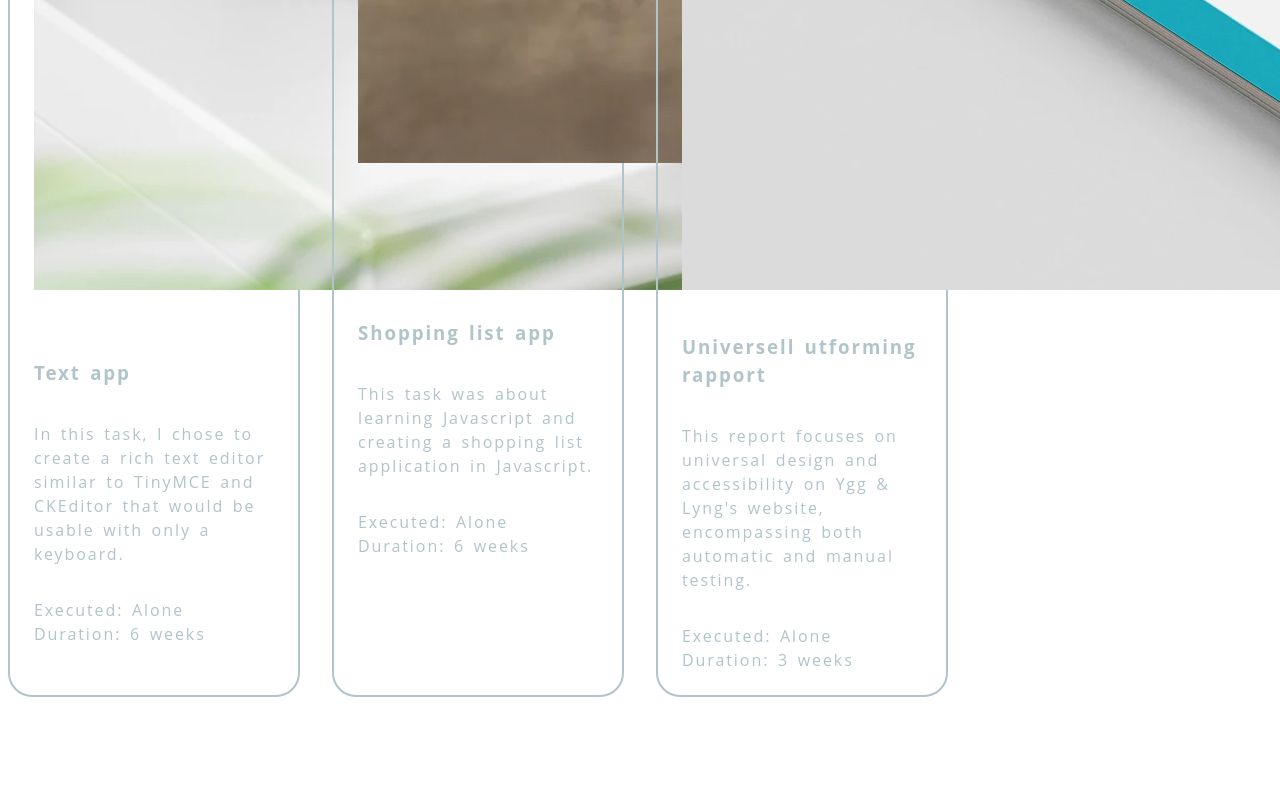
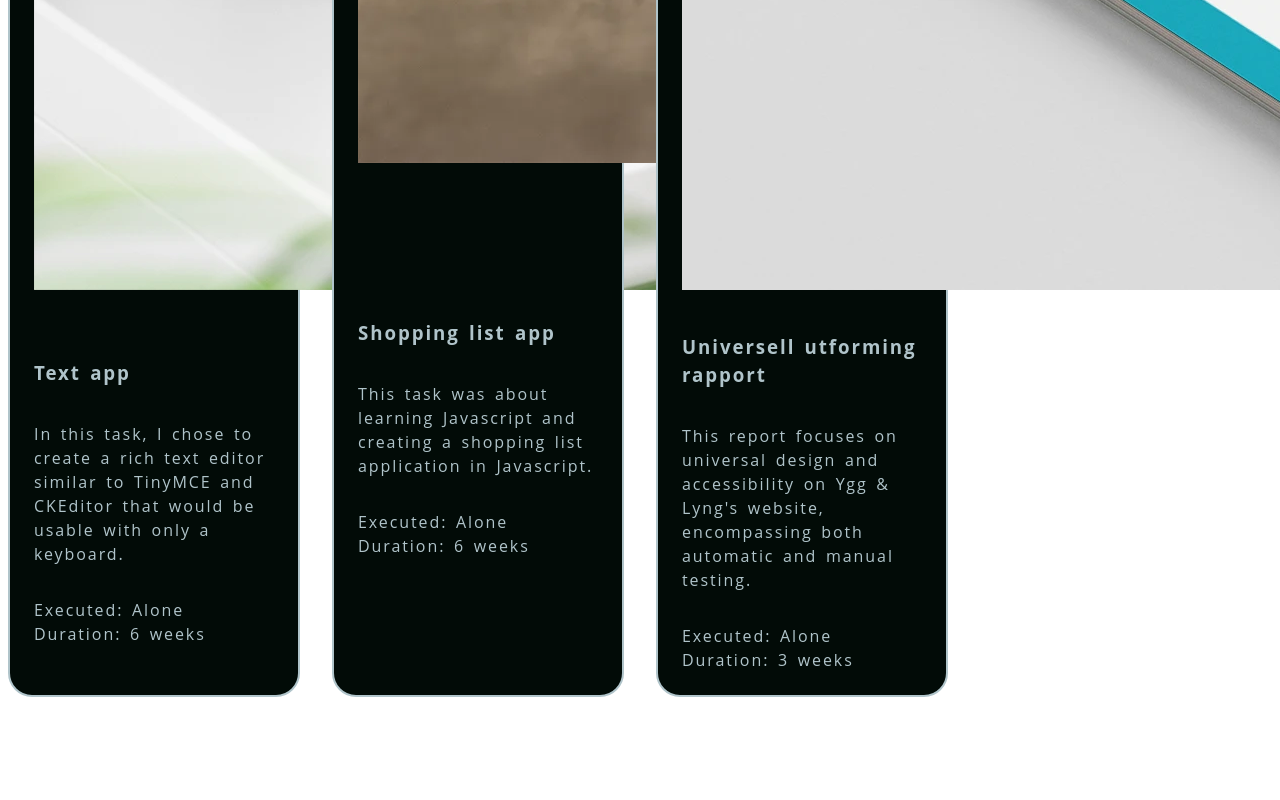
Before and after one commit to syver-syver/FID2101-1_Tema_9, a SvelteKit app: page /en in a window 1280 px wide. Shown: the part 1412-2212 px from the top of the page. Built offline with nearby package versions, Linux system fonts and the light colour scheme.

Commit message:
added schema markup

```diff
--- a/src/lib/components/card/card.css
+++ b/src/lib/components/card/card.css
@@ -1,4 +1,4 @@
-.card{
+.card {
   display: grid;
   grid-template-columns: repeat(auto-fit, minmax(200px, 1fr));
   gap: 24px;
@@ -9,6 +9,47 @@
   color: var(--primary-text);
   transform-style: preserve-3d;
   transition: border 300ms ease, transform 300ms linear;
+  background-color: var(--primary-background);
+}
+
+.card::after {
+  content: "";
+  width: 95%;
+  height: 95%;
+  position: absolute;
+  background-color: transparent;
+  top: 50%;
+  left: 50%;
+  filter: blur(20px);
+  transform: translate(-50%, -45%) perspective(500px) translateZ(-50px);
+  transition: background-color 300ms ease;
+  opacity: 0.2;
+}
+
+.card::before {
+  content: "";
+  position: absolute;
+  width: 130%;
+  height: 110%;
+  top: 50%;
+  left: 50%;
+  transform: translate(-50%, -45%) perspective(500px) translateZ(-50px);
+  border-radius: var(--border-radius);
+  z-index: -1;
+  transition: background-color 300ms ease;
+  background-image: linear-gradient(hsl(140 98% 53% / 0.1) 1px, transparent 1px), linear-gradient(to right, hsl(140 98% 56% / 0.1) 1px, hsl(140 98% 56% / 0) 1px);
+  background-size: 50px 50px;
+  box-shadow: inset 0px 0px 20px 20px var(--primary-background);
+  opacity: 0;
+  transition: opacity 300ms ease;
+}
+
+.card:hover::after {
+  background-color: var(--secondary-background);
+}
+
+.card:hover::before {
+  opacity: 1;
 }
 
 .card img {
@@ -21,7 +62,7 @@
 
 .card div,
 .card img {
-  transform: perspective(500px) matrix3d(1, 0, 0, 0, 0, 1, 0, 0, 0, 1, 1, 1, 0, 0, 0, 1);
+  transform: perspective(500px) translateZ(0px);
   transition: transform 300ms linear;
 }
 
@@ -34,7 +75,7 @@
   margin-bottom: 0 !important;
 }
 
-.card .card_text > span {
+.card .card_text>span {
   margin-top: 2rem;
 }
 
@@ -43,9 +84,10 @@
 }
 
 @media (hover: hover) {
+
   .card:hover img,
   .card:hover div {
-    transform: perspective(500px) matrix3d(1, 0, 0, 0, 0, 1, 0, 0, 0, 1, 1, 1, 0, 0, 15, 1);
+    transform: perspective(500px) translateZ(20px);
   }
 }
 
```
Also changed, not shown: src/routes/+page.svelte (+54 -23 lines).
